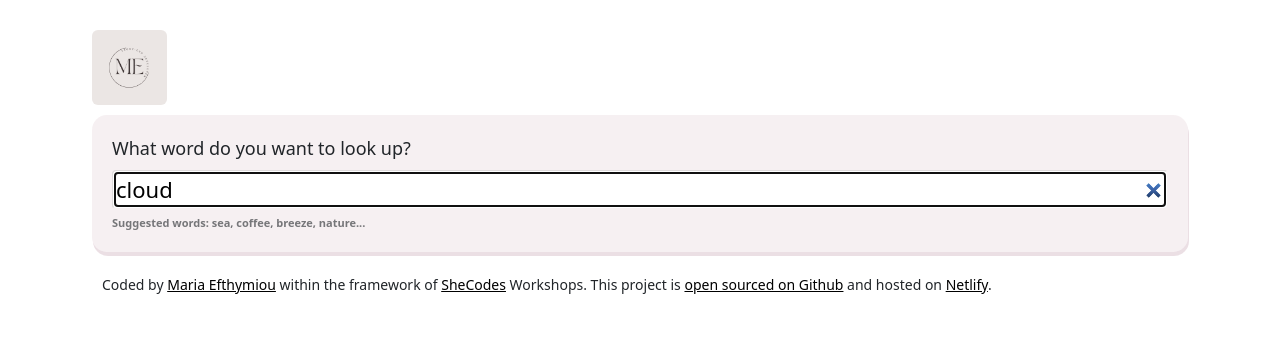
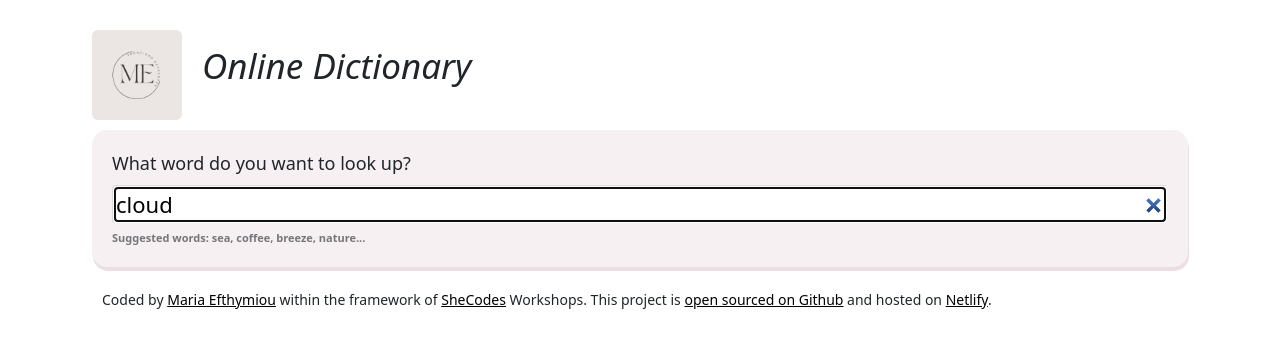
Before and after one commit to Maria09876/DictionaryAppReact, a React (Create React App) app: page / in a window 1280 px wide. Shown: the top 348 px of the page. Built offline with nearby package versions, Linux system fonts and the light colour scheme; no server answers.

Commit message:
Added title

```diff
--- a/src/App.css
+++ b/src/App.css
@@ -12,13 +12,23 @@ a .hover{
 
 .App-header{
     margin-top: 30px;
+    text-align: center;
+
+}
+.App-header .title{
+    font-size: 35px;
+}
+
+.App-header .logo-title{
+ text-align: left;
+
 }
 
 .App-logo{
-    display: block;
-    max-width: 75px;
-    text-align: left;
-    margin-left:10px;
+ display: inline-block;
+ max-width: 90px;
+ margin-right:20px;
+ margin-left: 10px;
 }
 
 .App footer{
--- a/src/App.js
+++ b/src/App.js
@@ -8,7 +8,10 @@ export default function App() {
     <div className="App">
       <div className='container'>
         <header className="App-header">
+        <div className="logo-title">
         <img src={logo} className="App-logo img-fluid rounded float-left" alt="logo"></img>
+        <span className="title"><em>Online Dictionary</em></span>
+        </div>
         </header>
         <main> <Dictionary defaultKeyword="cloud"/> </main>
         <footer>
```
